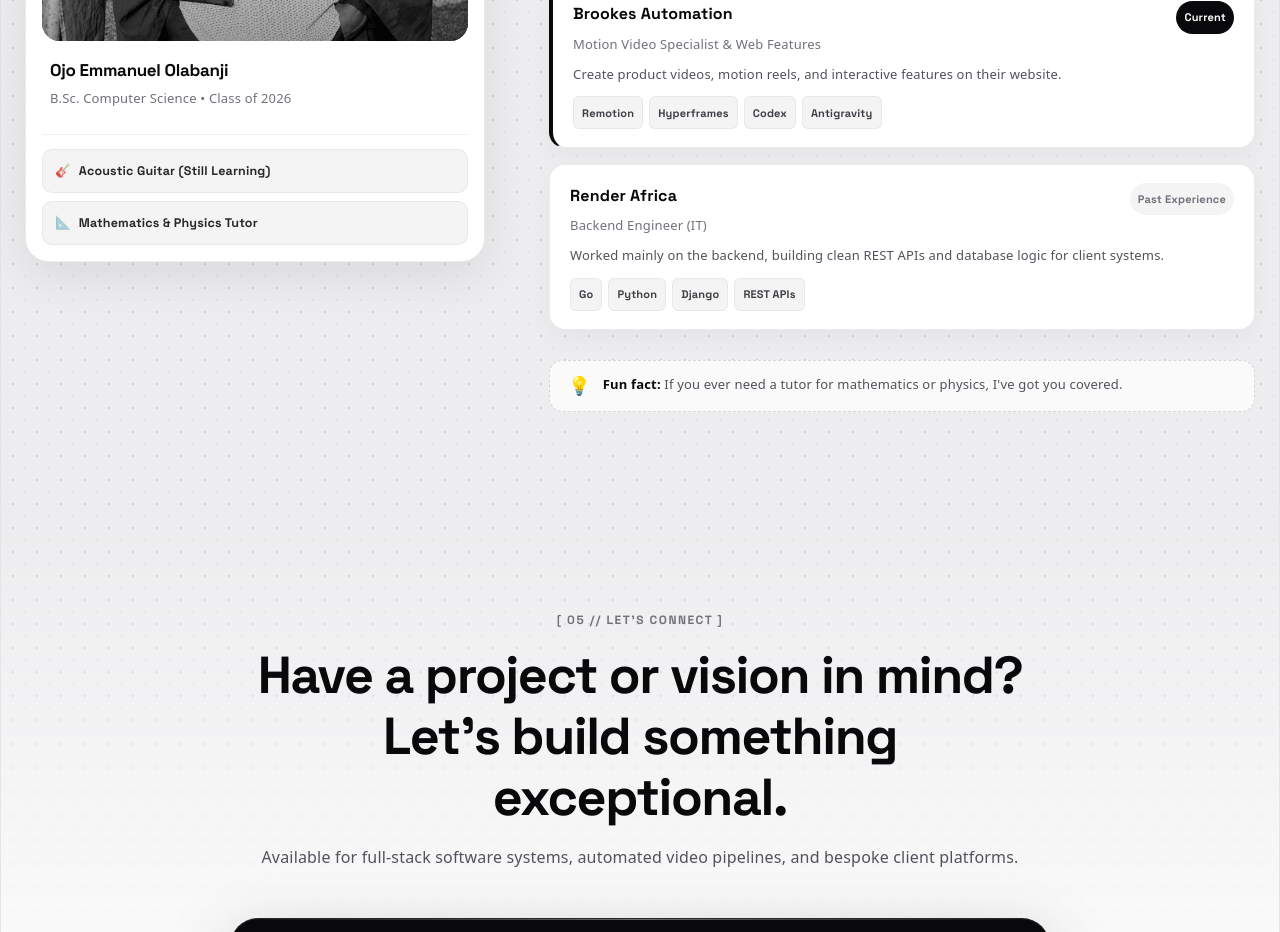
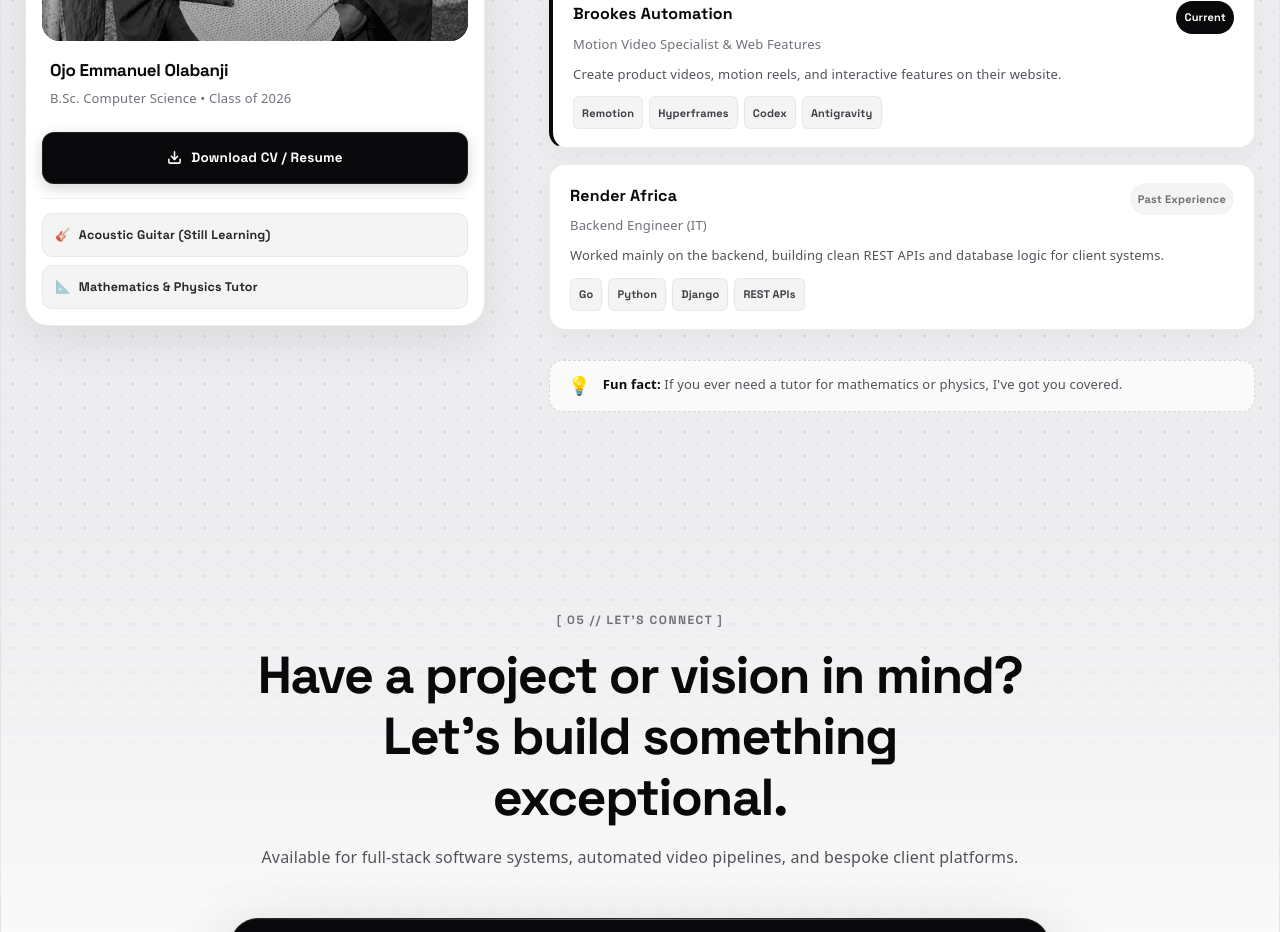
Before and after one commit to olabanji12-ojo/Banji01, a React (Vite) app: page / in a window 1280 px wide. Shown: the part 5820-6752 px from the top of the page. Built offline with nearby package versions, Linux system fonts and the light colour scheme.

Commit message:
feat: add CV download button in About Me section and public PDF asset

```diff
--- a/src/components/AboutMeSection.css
+++ b/src/components/AboutMeSection.css
@@ -94,6 +94,44 @@
   font-size: 13px;
   color: #71717a;
   font-weight: 500;
+}
+
+/* Formal CV Download Button */
+.about-cv-download-btn {
+  display: flex;
+  align-items: center;
+  justify-content: center;
+  gap: 9px;
+  width: 100%;
+  margin-top: 12px;
+  padding: 12px 18px;
+  background: #09090b;
+  color: #ffffff;
+  border-radius: 12px;
+  font-family: 'Space Grotesk', system-ui, sans-serif;
+  font-size: 13.5px;
+  font-weight: 700;
+  letter-spacing: 0.2px;
+  text-decoration: none;
+  box-shadow: 0 4px 14px rgba(9, 9, 11, 0.18);
+  border: 1px solid rgba(255, 255, 255, 0.1);
+  transition: transform 0.2s ease, background 0.2s ease, box-shadow 0.2s ease;
+  box-sizing: border-box;
+}
+
+.about-cv-download-btn:hover {
+  background: #27272a;
+  transform: translateY(-2px);
+  box-shadow: 0 8px 24px rgba(9, 9, 11, 0.28);
+}
+
+.about-cv-download-btn svg {
+  flex-shrink: 0;
+  transition: transform 0.2s ease;
+}
+
+.about-cv-download-btn:hover svg {
+  transform: translateY(2px);
 }
 
 /* Fun Facts */
--- a/src/components/AboutMeSection.tsx
+++ b/src/components/AboutMeSection.tsx
@@ -75,6 +75,23 @@ export default function AboutMeSection() {
               <span className="about-badge-role">Ojo Emmanuel Olabanji</span>
               <span className="about-badge-sub">B.Sc. Computer Science • Class of 2026</span>
             </div>
+
+            {/* Formal CV Download Button */}
+            <a
+              href="/Olabanji_Ojo_CV.pdf"
+              download="Olabanji_Ojo_Software_Engineer_CV.pdf"
+              target="_blank"
+              rel="noopener noreferrer"
+              className="about-cv-download-btn"
+              title="Download Olabanji Ojo's CV (PDF)"
+            >
+              <svg width="15" height="15" viewBox="0 0 24 24" fill="none" stroke="currentColor" strokeWidth="2.5" strokeLinecap="round" strokeLinejoin="round">
+                <path d="M21 15v4a2 2 0 0 1-2 2H5a2 2 0 0 1-2-2v-4" />
+                <polyline points="7 10 12 15 17 10" />
+                <line x1="12" y1="15" x2="12" y2="3" />
+              </svg>
+              <span>Download CV / Resume</span>
+            </a>
 
             {/* Fun Fact Badges Under Photo */}
             <div className="about-fun-facts">
```
Also changed, not shown: 2 other files (tests, documents, lock files or other folders).
